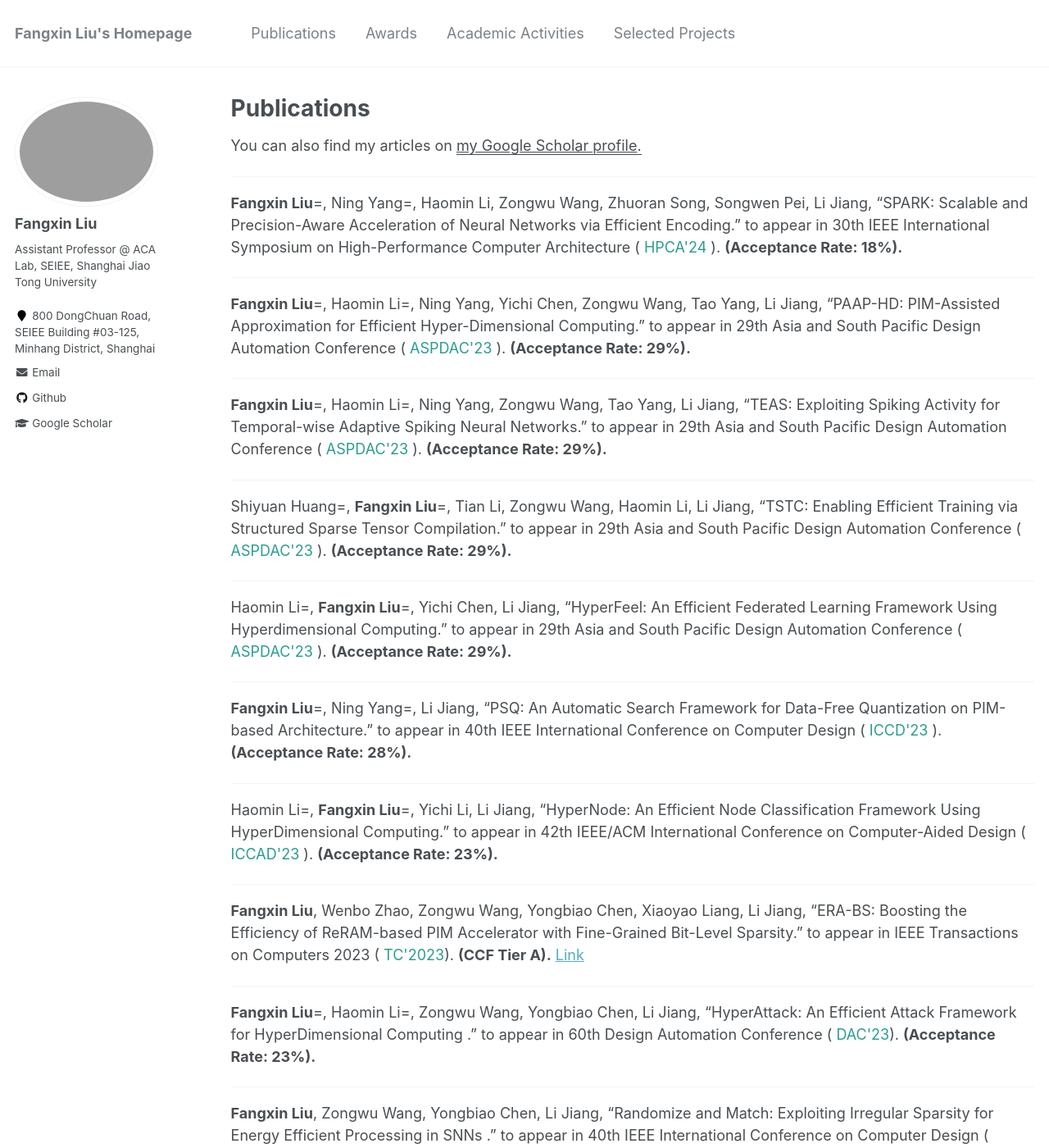
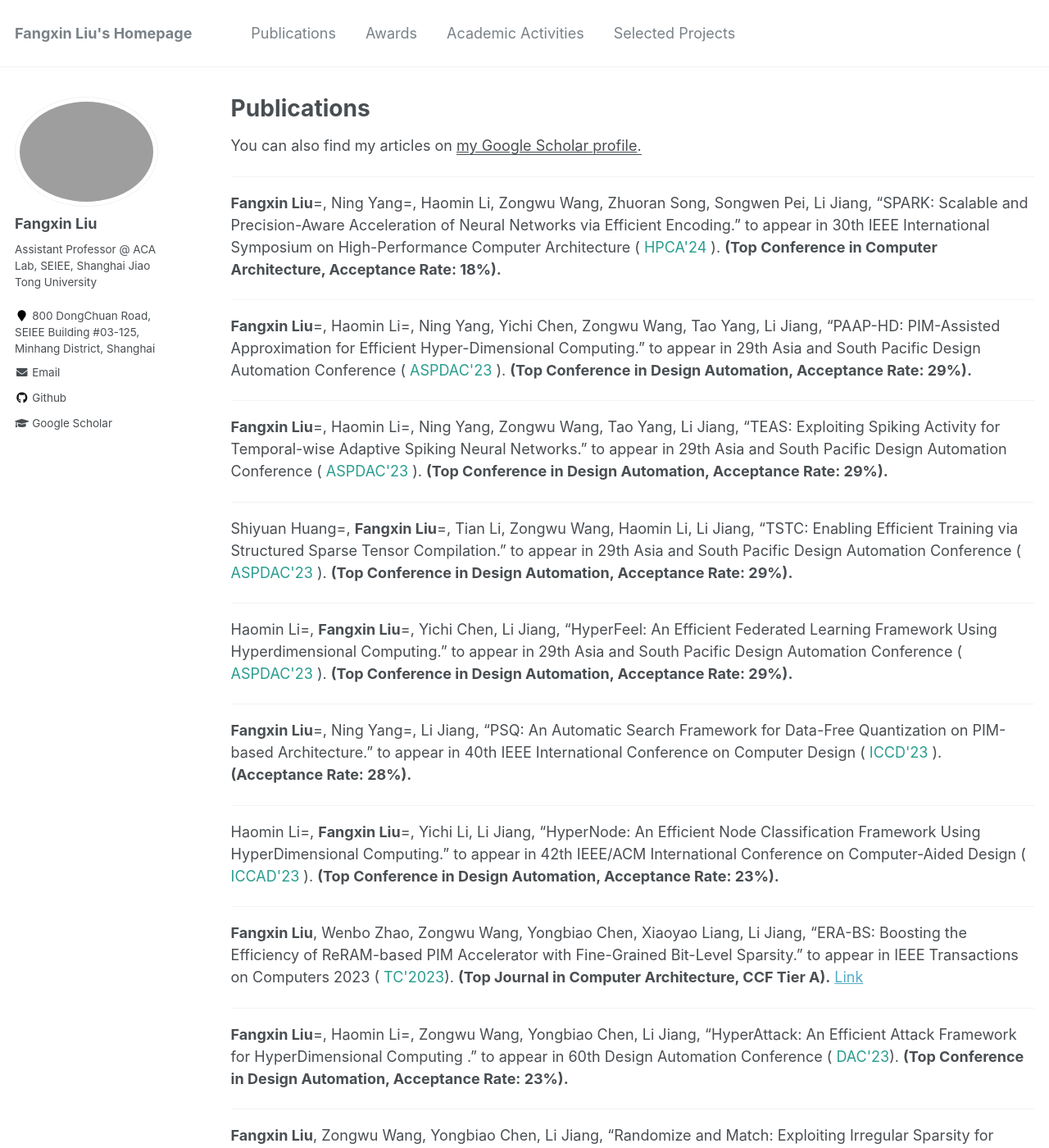
Before and after one commit to xywangbuaa/xywang.github.io, a Jekyll site: the page built from _pages/publications.md, in a window 1280 px wide and 1400 px high. Shown: the whole window at 82% size. Built offline with Jekyll 4.4.1, drawn with Linux system fonts in a browser that asks for light colours; some of the changed text lies outside the part shown.

Commit message:
Updating
.

```diff
--- a/_pages/publications.md
+++ b/_pages/publications.md
@@ -8,19 +8,19 @@ author_profile: true
 You can also find my articles on <u><a href="https://scholar.google.com/citations?hl=zh-TW&user=dXzsaIsAAAAJ">my Google Scholar profile</a>.</u>
 
 --------
-**Fangxin Liu**=, Ning Yang=, Haomin Li, Zongwu Wang, Zhuoran Song, Songwen Pei, Li Jiang, "SPARK: Scalable and Precision-Aware Acceleration of Neural  Networks via Efficient Encoding." to appear in 30th IEEE International Symposium on High-Performance Computer Architecture ( <font color="#2a9d8f">HPCA'24 </font> ). **(Acceptance Rate: 18%).**
+**Fangxin Liu**=, Ning Yang=, Haomin Li, Zongwu Wang, Zhuoran Song, Songwen Pei, Li Jiang, "SPARK: Scalable and Precision-Aware Acceleration of Neural  Networks via Efficient Encoding." to appear in 30th IEEE International Symposium on High-Performance Computer Architecture ( <font color="#2a9d8f">HPCA'24 </font> ). **(Top Conference in Computer Architecture, Acceptance Rate: 18%).**
 
 --------
-**Fangxin Liu**=, Haomin Li=, Ning Yang, Yichi Chen, Zongwu Wang, Tao Yang, Li Jiang, "PAAP-HD: PIM-Assisted Approximation for Efficient Hyper-Dimensional Computing." to appear in 29th Asia and South Pacific Design Automation Conference ( <font color="#2a9d8f">ASPDAC'23 </font> ). **(Acceptance Rate: 29%).**
+**Fangxin Liu**=, Haomin Li=, Ning Yang, Yichi Chen, Zongwu Wang, Tao Yang, Li Jiang, "PAAP-HD: PIM-Assisted Approximation for Efficient Hyper-Dimensional Computing." to appear in 29th Asia and South Pacific Design Automation Conference ( <font color="#2a9d8f">ASPDAC'23 </font> ). **(Top Conference in Design Automation, Acceptance Rate: 29%).**
 
 --------
-**Fangxin Liu**=, Haomin Li=, Ning Yang, Zongwu Wang, Tao Yang, Li Jiang, "TEAS: Exploiting Spiking Activity for Temporal-wise Adaptive Spiking Neural Networks." to appear in 29th Asia and South Pacific Design Automation Conference ( <font color="#2a9d8f">ASPDAC'23 </font> ). **(Acceptance Rate: 29%).**
+**Fangxin Liu**=, Haomin Li=, Ning Yang, Zongwu Wang, Tao Yang, Li Jiang, "TEAS: Exploiting Spiking Activity for Temporal-wise Adaptive Spiking Neural Networks." to appear in 29th Asia and South Pacific Design Automation Conference ( <font color="#2a9d8f">ASPDAC'23 </font> ). **(Top Conference in Design Automation, Acceptance Rate: 29%).**
 
 --------
-Shiyuan Huang=, **Fangxin Liu**=, Tian Li, Zongwu Wang, Haomin Li, Li Jiang, "TSTC: Enabling Efficient Training via Structured Sparse Tensor Compilation." to appear in 29th Asia and South Pacific Design Automation Conference ( <font color="#2a9d8f">ASPDAC'23 </font> ). **(Acceptance Rate: 29%).**
+Shiyuan Huang=, **Fangxin Liu**=, Tian Li, Zongwu Wang, Haomin Li, Li Jiang, "TSTC: Enabling Efficient Training via Structured Sparse Tensor Compilation." to appear in 29th Asia and South Pacific Design Automation Conference ( <font color="#2a9d8f">ASPDAC'23 </font> ). **(Top Conference in Design Automation, Acceptance Rate: 29%).**
 
 --------
-Haomin Li=, **Fangxin Liu**=, Yichi Chen, Li Jiang, "HyperFeel: An Efficient Federated Learning Framework Using Hyperdimensional Computing." to appear in 29th Asia and South Pacific Design Automation Conference ( <font color="#2a9d8f">ASPDAC'23 </font> ). **(Acceptance Rate: 29%).**
+Haomin Li=, **Fangxin Liu**=, Yichi Chen, Li Jiang, "HyperFeel: An Efficient Federated Learning Framework Using Hyperdimensional Computing." to appear in 29th Asia and South Pacific Design Automation Conference ( <font color="#2a9d8f">ASPDAC'23 </font> ). **(Top Conference in Design Automation, Acceptance Rate: 29%).**
 
 
 --------
@@ -28,47 +28,47 @@ Haomin Li=, **Fangxin Liu**=, Yichi Chen, Li Jiang, "HyperFeel: An Efficient Fed
 
 --------
 
-Haomin Li=, **Fangxin Liu**=, Yichi Li, Li Jiang, "HyperNode: An Efficient Node Classification Framework Using HyperDimensional Computing." to appear in 42th IEEE/ACM International Conference on Computer-Aided Design ( <font color="#2a9d8f">ICCAD'23 </font> ). **(Acceptance Rate: 23%).**
+Haomin Li=, **Fangxin Liu**=, Yichi Li, Li Jiang, "HyperNode: An Efficient Node Classification Framework Using HyperDimensional Computing." to appear in 42th IEEE/ACM International Conference on Computer-Aided Design ( <font color="#2a9d8f">ICCAD'23 </font> ). **(Top Conference in Design Automation, Acceptance Rate: 23%).**
 
 --------
-**Fangxin Liu**, Wenbo Zhao, Zongwu Wang, Yongbiao Chen, Xiaoyao Liang, Li Jiang, "ERA-BS: Boosting the Efficiency of ReRAM-based PIM Accelerator with Fine-Grained Bit-Level Sparsity." to appear in IEEE Transactions on Computers 2023 ( <font color="#2a9d8f">TC'2023</font>). **(CCF Tier A).** [Link](https://ieeexplore.ieee.org/document/10177200)
+**Fangxin Liu**, Wenbo Zhao, Zongwu Wang, Yongbiao Chen, Xiaoyao Liang, Li Jiang, "ERA-BS: Boosting the Efficiency of ReRAM-based PIM Accelerator with Fine-Grained Bit-Level Sparsity." to appear in IEEE Transactions on Computers 2023 ( <font color="#2a9d8f">TC'2023</font>). **(Top Journal in Computer Architecture, CCF Tier A).** [Link](https://ieeexplore.ieee.org/document/10177200)
 
 
 --------
-**Fangxin Liu**=, Haomin Li=, Zongwu Wang, Yongbiao Chen, Li Jiang, "HyperAttack: An Efficient Attack Framework for HyperDimensional Computing ." to appear in 60th Design Automation Conference ( <font color="#2a9d8f">DAC'23</font>). **(Acceptance Rate: 23%).**
+**Fangxin Liu**=, Haomin Li=, Zongwu Wang, Yongbiao Chen, Li Jiang, "HyperAttack: An Efficient Attack Framework for HyperDimensional Computing ." to appear in 60th Design Automation Conference ( <font color="#2a9d8f">DAC'23</font>). **(Top Conference in Design Automation, Acceptance Rate: 23%).**
 
 --------
 **Fangxin Liu**, Zongwu Wang, Yongbiao Chen, Li Jiang, "Randomize and Match: Exploiting Irregular Sparsity for Energy Efficient Processing in SNNs ." to appear in 40th IEEE International Conference on Computer Design ( <font color="#2a9d8f">ICCD'22</font>). **(Acceptance Rate: 24%).**
 
 --------
-**Fangxin Liu**, Zongwu Wang, Yongbiao Chen, Zhezhi He, Tao Yang, Xiaoyao Liang, Li Jiang, "SoBS-X: Squeeze-Out Bit Sparsity for ReRAM-Crossbar-Based Neural Network Accelerator.", IEEE Transactions on Computer Aided Design of Integrated Circuits and Systems ( <font color="#2a9d8f">IEEE TCAD</font>), 2022. **(CCF Tier A).** [Link](https://ieeexplore.ieee.org/document/9769275)
+**Fangxin Liu**, Zongwu Wang, Yongbiao Chen, Zhezhi He, Tao Yang, Xiaoyao Liang, Li Jiang, "SoBS-X: Squeeze-Out Bit Sparsity for ReRAM-Crossbar-Based Neural Network Accelerator.", IEEE Transactions on Computer Aided Design of Integrated Circuits and Systems ( <font color="#2a9d8f">IEEE TCAD</font>), 2022. **(Top Journal in Computer-Aided Design, CCF Tier A).** [Link](https://ieeexplore.ieee.org/document/9769275)
 
 --------
-**Fangxin Liu**, Haomin Li, Xiaokang Yang, Li Jiang, "L3E-HD: A Framework Enabling Efficient Ensemble in High-Dimensional Space for Language Tasks." to appear in 45th International ACM SIGIR Conference on Research and Development in Information Retrieval ( <font color="#2a9d8f">SIGIR'22 </font> ). **(Acceptance Rate: 24.7%).** [Code](https://github.com/MXHX7199/SIGIR22-EnsembleHDC) [Link](https://dl.acm.org/doi/abs/10.1145/3477495.3531761)
+**Fangxin Liu**, Haomin Li, Xiaokang Yang, Li Jiang, "L3E-HD: A Framework Enabling Efficient Ensemble in High-Dimensional Space for Language Tasks." to appear in 45th International ACM SIGIR Conference on Research and Development in Information Retrieval ( <font color="#2a9d8f">SIGIR'22 </font> ). **(Top Conference in  Information Retrieval, Acceptance Rate: 24.7%).** [Code](https://github.com/MXHX7199/SIGIR22-EnsembleHDC) [Link](https://dl.acm.org/doi/abs/10.1145/3477495.3531761)
 
 --------
 
-**Fangxin Liu**, Wenbo Zhao, Zongwu Wang, Yilong Zhao, Tao Yang, Yiran Chen, Li Jiang,  "IVQ: In-Memory Acceleration of DNN Inference Exploiting Varied Quantization." to appear in IEEE Transactions on Computer-Aided Design of Integrated Circuits and Systems ( <font color="#2a9d8f"> IEEE TCAD </font> ). **(CCF Tier A).** [Link](https://ieeexplore.ieee.org/document/972425)
+**Fangxin Liu**, Wenbo Zhao, Zongwu Wang, Yilong Zhao, Tao Yang, Yiran Chen, Li Jiang,  "IVQ: In-Memory Acceleration of DNN Inference Exploiting Varied Quantization." to appear in IEEE Transactions on Computer-Aided Design of Integrated Circuits and Systems ( <font color="#2a9d8f"> IEEE TCAD </font> ). **(Top Journal in Computer-Aided Design, CCF Tier A).** [Link](https://ieeexplore.ieee.org/document/972425)
 
 --------
 
-**Fangxin Liu**, Wenbo Zhao, Zongwu Wang, Yongbiao Chen, Zhezhi He, Naifeng Jing, Xiaoyao Liang, Li Jiang, "EBSP: Evolving Bit Sparsity Patterns for Hardware Friendly Inference of Quantized Deep Neural Networks." to appear in 59th ACM/IEEE Design Automation Conference ( <font color="#2a9d8f"> DAC'22 </font> ). **(Acceptance Rate: 24.7%).** [Slides](/files/%5BDAC-2022%5DEBSP_slides.pdf) [Link](/files/%5BDAC-2022%5DEBSP_preprint.pdf)
+**Fangxin Liu**, Wenbo Zhao, Zongwu Wang, Yongbiao Chen, Zhezhi He, Naifeng Jing, Xiaoyao Liang, Li Jiang, "EBSP: Evolving Bit Sparsity Patterns for Hardware Friendly Inference of Quantized Deep Neural Networks." to appear in 59th ACM/IEEE Design Automation Conference ( <font color="#2a9d8f"> DAC'22 </font> ). **(Top Conference in Design Automation, Acceptance Rate: 24.7%).** [Slides](/files/%5BDAC-2022%5DEBSP_slides.pdf) [Link](/files/%5BDAC-2022%5DEBSP_preprint.pdf)
 
 --------
 
-**Fangxin Liu**, Wenbo Zhao, Yongbiao Chen, Zongwu Wang, Zhezhi He, Rui Yang, Qidong Tang, Tao Yang, Cheng Zhuo, Li Jiang, "PIM-DH: ReRAM based Processing in Memory Architecture for Deep Hashing Acceleration." to appear in 59th ACM/IEEE Design Automation Conference ( <font color="#2a9d8f">DAC'22 </font> ). **(Acceptance Rate: 24.7%).** [Slides](/files/%5BDAC-2022%5DPIM-DH_slides.pdf) [Link](/files/%5BDAC-2022%5DPIM-DH_preprint.pdf)
+**Fangxin Liu**, Wenbo Zhao, Yongbiao Chen, Zongwu Wang, Zhezhi He, Rui Yang, Qidong Tang, Tao Yang, Cheng Zhuo, Li Jiang, "PIM-DH: ReRAM based Processing in Memory Architecture for Deep Hashing Acceleration." to appear in 59th ACM/IEEE Design Automation Conference ( <font color="#2a9d8f">DAC'22 </font> ). **(Top Conference in Design Automation, Acceptance Rate: 24.7%).** [Slides](/files/%5BDAC-2022%5DPIM-DH_slides.pdf) [Link](/files/%5BDAC-2022%5DPIM-DH_preprint.pdf)
 
 --------
 
-**Fangxin Liu**, Wenbo Zhao, Zongwu Wang, Yongbiao Chen, Tao Yang, Zhezhi He, Xiaokang Yang, Li Jiang, "SATO: Spiking Neural Network Acceleration via Temporal Oriented Dataflow and Architecture." to appear in 59th ACM/IEEE Design Automation Conference ( <font color="#2a9d8f">DAC'22 </font> ). **(Acceptance Rate: 24.7%).** [Slides](/files/%5BDAC-2022%5DSATO_slides.pdf) [Link](/files/%5BDAC-2022%5DSATO_preprint.pdf)
+**Fangxin Liu**, Wenbo Zhao, Zongwu Wang, Yongbiao Chen, Tao Yang, Zhezhi He, Xiaokang Yang, Li Jiang, "SATO: Spiking Neural Network Acceleration via Temporal Oriented Dataflow and Architecture." to appear in 59th ACM/IEEE Design Automation Conference ( <font color="#2a9d8f">DAC'22 </font> ). **(Top Conference in Design Automation, Acceptance Rate: 24.7%).** [Slides](/files/%5BDAC-2022%5DSATO_slides.pdf) [Link](/files/%5BDAC-2022%5DSATO_preprint.pdf)
 
 --------
 
-**Fangxin Liu**, Wenbo Zhao, Yongbiao Chen, Zongwu Wang, Fei Dai,  "Dynsnn: A dynamic approach to reduce redundancy in spiking neural networks." to appear in 47th IEEE International Conference on Acoustics, Speech and Signal Processing ( <font color="#2a9d8f">ICASSP'22 </font> ). **(CCF Tier B).** [Slides](/files/%5BICASSP-22%5DDynSNN_poster.pdf) [Link](/files/%5BICASSP-22%5DDynSNN_preprint.pdf)
+**Fangxin Liu**, Wenbo Zhao, Yongbiao Chen, Zongwu Wang, Fei Dai,  "Dynsnn: A dynamic approach to reduce redundancy in spiking neural networks." to appear in 47th IEEE International Conference on Acoustics, Speech and Signal Processing ( <font color="#2a9d8f">ICASSP'22 </font> ). **(Top Conference in Signal Processing, CCF Tier B).** [Slides](/files/%5BICASSP-22%5DDynSNN_poster.pdf) [Link](/files/%5BICASSP-22%5DDynSNN_preprint.pdf)
 
 --------
 
-**Fangxin Liu**, Wenbo Zhao*, Yongbiao Chen, Zongwu Wang, Li Jiang, "SpikeConverter: An Efficient Conversion Framework Zipping the Gap between Artificial Neural Networks and Spiking Neural Networks." to appear in 36th AAAI Conference on Artificial Intelligence ( <font color="#2a9d8f">AAAI'22 (Oral)</font> ). **(Acceptance Rate: 15%).** [Poster](/files/%5BAAAI-22%5DSpikeConverter_poster.pdf) [Link](https://ojs.aaai.org/index.php/AAAI/article/view/20061) [News](href="https://mp.weixin.qq.com/s/OZ-dsdwqGqUJWUqQretclQ") [Talk](href="https://www.bilibili.com/video/BV1fr4y1s7dK")
+**Fangxin Liu**, Wenbo Zhao*, Yongbiao Chen, Zongwu Wang, Li Jiang, "SpikeConverter: An Efficient Conversion Framework Zipping the Gap between Artificial Neural Networks and Spiking Neural Networks." to appear in 36th AAAI Conference on Artificial Intelligence ( <font color="#2a9d8f">AAAI'22 (Oral)</font> ). **(Top Conference in Artificial Intelligence, Acceptance Rate: 15%).** [Poster](/files/%5BAAAI-22%5DSpikeConverter_poster.pdf) [Link](https://ojs.aaai.org/index.php/AAAI/article/view/20061) [News](href="https://mp.weixin.qq.com/s/OZ-dsdwqGqUJWUqQretclQ") [Talk](href="https://www.bilibili.com/video/BV1fr4y1s7dK")
 
 --------
 
@@ -80,11 +80,11 @@ Haomin Li=, **Fangxin Liu**=, Yichi Li, Li Jiang, "HyperNode: An Efficient Node
 
 --------
 
-**Fangxin Liu**, Wenbo Zhao, Zhezhi He, Yanzhi Wang, Zongwu Wang, Changzhi Dai, Xiaoyao Liang, Li Jiang, "Improving Neural Network Efficiency via Post-training Quantization with Adaptive Floating-Point.." to appear in International Conference on Computer Vision 2021 ( <font color="#2a9d8f">ICCV'21 </font> ). **(Acceptance Rate: 25.9%).** [Poster](/files/%5BICCV-21%5DAFP_poster.pdf) [Link](https://openaccess.thecvf.com/content/ICCV2021/html/Liu_Improving_Neural_Network_Efficiency_via_Post-Training_Quantization_With_Adaptive_Floating-Point_ICCV_2021_paper.html)
+**Fangxin Liu**, Wenbo Zhao, Zhezhi He, Yanzhi Wang, Zongwu Wang, Changzhi Dai, Xiaoyao Liang, Li Jiang, "Improving Neural Network Efficiency via Post-training Quantization with Adaptive Floating-Point.." to appear in International Conference on Computer Vision 2021 ( <font color="#2a9d8f">ICCV'21 </font> ). **(Top Conference in  Computer Vision, Acceptance Rate: 25.9%).** [Poster](/files/%5BICCV-21%5DAFP_poster.pdf) [Link](https://openaccess.thecvf.com/content/ICCV2021/html/Liu_Improving_Neural_Network_Efficiency_via_Post-Training_Quantization_With_Adaptive_Floating-Point_ICCV_2021_paper.html)
 
 --------
 
-**Fangxin Liu**, Wenbo Zhao, Zhezhi He, Zongwu Wang, Yilong Zhao, Yongbiao Chen, Li Jiang,  "Bit-Transformer: Transforming Bit-level Sparsity into Higher Preformance in ReRAM-based Accelerator." to appear in 40th IEEE/ACM International Conference on Computer-Aided Design ( <font color="#2a9d8f">ICCAD'21 </font> ). **(Acceptance Rate: 23.5%).** [Slides](/files/%5BICCAD-21%5DBit-Transformer_preprint.pdf) [Link](https://ieeexplore.ieee.org/document/9643569)
+**Fangxin Liu**, Wenbo Zhao, Zhezhi He, Zongwu Wang, Yilong Zhao, Yongbiao Chen, Li Jiang,  "Bit-Transformer: Transforming Bit-level Sparsity into Higher Preformance in ReRAM-based Accelerator." to appear in 40th IEEE/ACM International Conference on Computer-Aided Design ( <font color="#2a9d8f">ICCAD'21 </font> ). **(Top Conference in Design Automation, Acceptance Rate: 23.5%).** [Slides](/files/%5BICCAD-21%5DBit-Transformer_preprint.pdf) [Link](https://ieeexplore.ieee.org/document/9643569)
 
 --------
 
```
